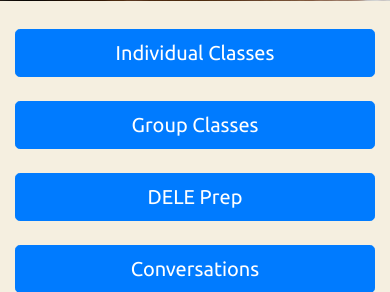
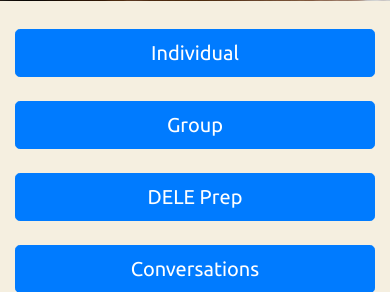
Before and after one commit to Samuroid/happyspanishonline, a PHP site: page /lessons-prices.php in a window 390 px wide. Shown: the part 679-971 px from the top of the page. Run offline with PHP 8.4, Linux system fonts and the light colour scheme; some libraries are stand-ins or nearby versions.

Commit message:
Implemented JS scrolling event to subnav for the different classes offered. used native JavaScript. style for mobile.

```diff
--- a/css/styles.css
+++ b/css/styles.css
@@ -64,7 +64,10 @@ p, ul{
 .stick-subnav{
   z-index: 99; /* On top of all elements */
   position: fixed;
-  top: 0;
+  top: 60px;
+  padding-bottom: 1rem;
+  width: 100%;
+  background: rgba(0,0,0,0.2);
 }
 .square{
   border-radius: 0px;
--- a/footer.php
+++ b/footer.php
@@ -5,7 +5,7 @@
         </p>
   </footer>
 
-  <?php getTitle() ?>
+  <?php getScripts(); ?>
 </body>
 
 </html>
--- a/lessons-prices.php
+++ b/lessons-prices.php
@@ -25,21 +25,21 @@
     <!-- Class cards -->
     <div id="individual-classes" class="container-fluid">
       <!-- Might have to that this row nav out of ^this^ individual-classes container-->
-        <nav class="row nav" role="navigation" aria-label="secondary">
+        <nav id="subnav" class="row nav subnav" role="navigation" aria-label="secondary">
 
-          <div class="col-md-3">
-            <a class="nav-link btn btn-primary btn-lg mt-4" href="#individual-classes">Individual Classes</a>
+          <div class="col-lg-3 col-sm-6">
+            <a class="nav-link btn btn-primary btn-lg mt-4" href="#individual-classes">Individual</a>
           </div>
 
-          <div class="col-md-3">
-            <a class="nav-link btn btn-primary btn-lg mt-4" href="#group-classes">Group Classes</a>
+          <div class="col-lg-3 col-sm-6">
+            <a class="nav-link btn btn-primary btn-lg mt-4" href="#group-classes">Group</a>
           </div>
 
-          <div class="col-md-3">
+          <div class="col-lg-3 col-sm-6">
             <a class="nav-link btn btn-primary btn-lg mt-4" href="#dele">DELE Prep</a>
           </div>
 
-          <div class="col-md-3">
+          <div class="col-lg-3 col-sm-6">
             <a class="nav-link btn btn-primary btn-lg mt-4" href="#conversational">Conversations</a>
           </div>
 
@@ -185,7 +185,7 @@
 
       </div>
 
-      <a class="full-width" href="your-teacher.php"><button class="btn btn-lg btn-block btn-primary mt-4" type="button">Meet Macarena</button></a>
+      <a class="full-width" href="your-teacher.php"><button class="btn btn-lg btn-block btn-primary btn-dark mt-4" type="button">Meet Macarena</button></a>
 
     </div>
   </section><!-- #group-classes -->
@@ -231,7 +231,7 @@
       </div>
 
 
-      <a class="full-width" href="contact.php"><button class="btn btn-lg btn-block btn-primary mt-4" type="button">Contact Macarena</button></a>
+      <a class="full-width" href="contact.php"><button class="btn btn-lg btn-block btn-primary btn-dark mt-4" type="button">Contact Macarena</button></a>
 
     </div>
   </section><!-- #diploma -->
@@ -275,7 +275,7 @@
         </div>
       </div>
 
-      <a class="full-width" href="your-teacher.php"><button class="btn btn-lg btn-block btn-primary mt-4" type="button">Meet Macarena</button></a>
+      <a class="full-width" href="your-teacher.php"><button class="btn btn-lg btn-block btn-primary btn-dark mt-4" type="button">Meet Macarena</button></a>
 
     </div>
   </section><!-- #conversational -->
--- /dev/null
+++ b/scripts.js
@@ -0,0 +1,15 @@
+// get the position of subnav
+var subnav = document.querySelector('#subnav')
+var subnavPos = subnav.offsetTop
+
+window.addEventListener('scroll', function (e) {
+  var windowTop = document.querySelector('html').scrollTop
+  if (windowTop > subnavPos) {
+    subnav.classList.add('stick-subnav')
+  } else {
+    subnav.classList.remove('stick-subnav')
+  }
+}, { // improve performance
+  capture: true,
+  passive: true
+})
--- a/utilities.php
+++ b/utilities.php
@@ -22,4 +22,11 @@ function getCSS(){
   }
 }
 
+function getScripts(){
+  $siteUri = $_SERVER['PHP_SELF'];
+  if( strpos($siteUri, 'lessons-prices') !== false ){// lessons-prices page
+    echo '<script src="scripts.js" charset="utf-8"></script>';
+  }
+}
+
 ?>
```
